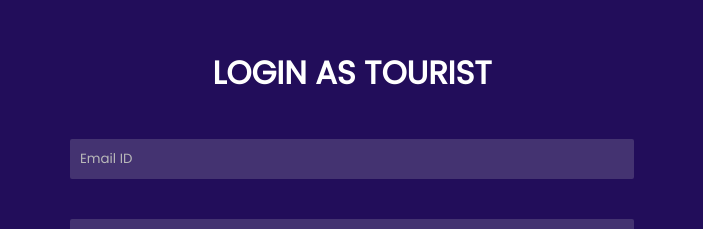
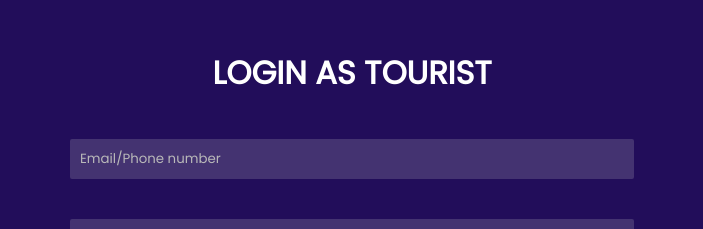
Before and after one commit to skv221/tourGuide, an Angular app: page /touristLogin in a window 1280 px wide. Shown: the part 138-367 px from the top of the page, without its empty margins (288-991 px from the left). Built offline with nearby package versions, Linux system fonts and the light colour scheme.

Commit message:
validators are set

```diff
--- a/src/app/tourist/book-guide/book-guide.component.html
+++ b/src/app/tourist/book-guide/book-guide.component.html
@@ -10,7 +10,7 @@
 </div>
 <div *ngIf="page===2">
     <input type="text" placeholder="Enter your estimated budget for Guide per day(in Rupees)" class="ipt frm" [(ngModel)]="budget">
-    <input type="text" onfocus="(this.type='date')" placeholder="From Date" class="ipt frm" [(ngModel)]="from">
+    <input type="text" onfocus="(this.type='date')"  placeholder="From Date" class="ipt frm" [(ngModel)]="from">
     <input type="text" onfocus="(this.type='date')" placeholder="To Date" class="ipt frm" [(ngModel)]="to"><br>
     <button class="btn prev" (click)="page=1">Previous</button>
     <button class="btn" (click)="navigate2()">Next</button>
--- a/src/app/tourist/tourist-login/tourist-login.component.html
+++ b/src/app/tourist/tourist-login/tourist-login.component.html
@@ -1,6 +1,6 @@
 <div class="container">
     <h1>LOGIN AS TOURIST</h1>
-    <input type="text" placeholder="Email ID" class="ipt" [(ngModel)]="username"><br>
+    <input type="text" placeholder="Email/Phone number" class="ipt" [(ngModel)]="username"><br>
     <input type="password" placeholder="Password" class="ipt" [(ngModel)]="password"><br>
     <button class="btn" (click)="login()">Log In</button><br>
     <div style="float:left; width: 20%;"><hr/></div>
```
